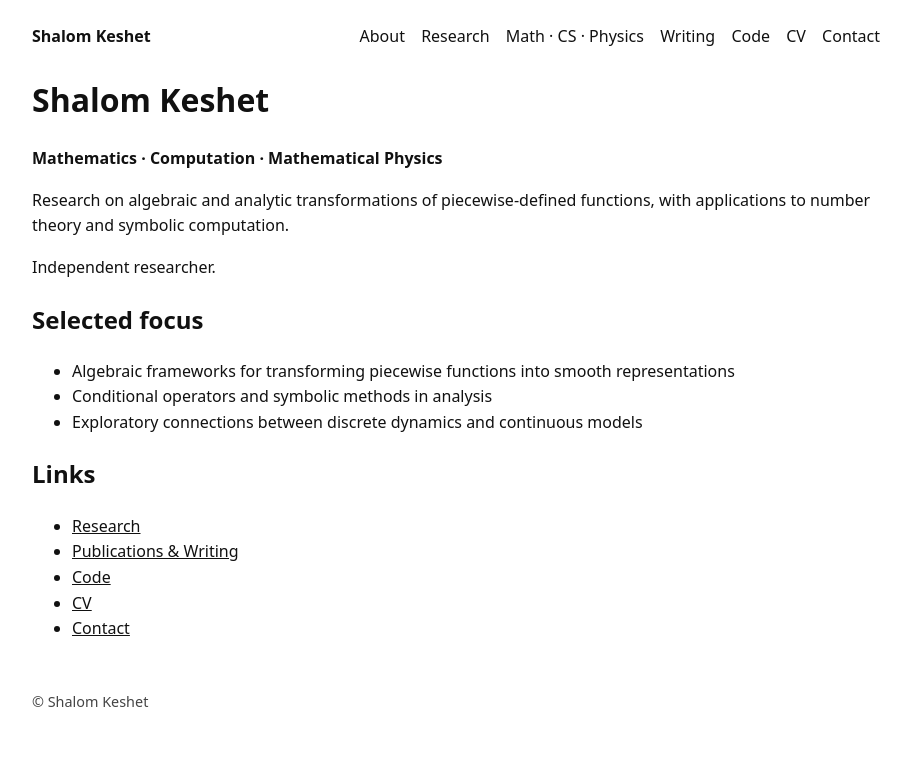
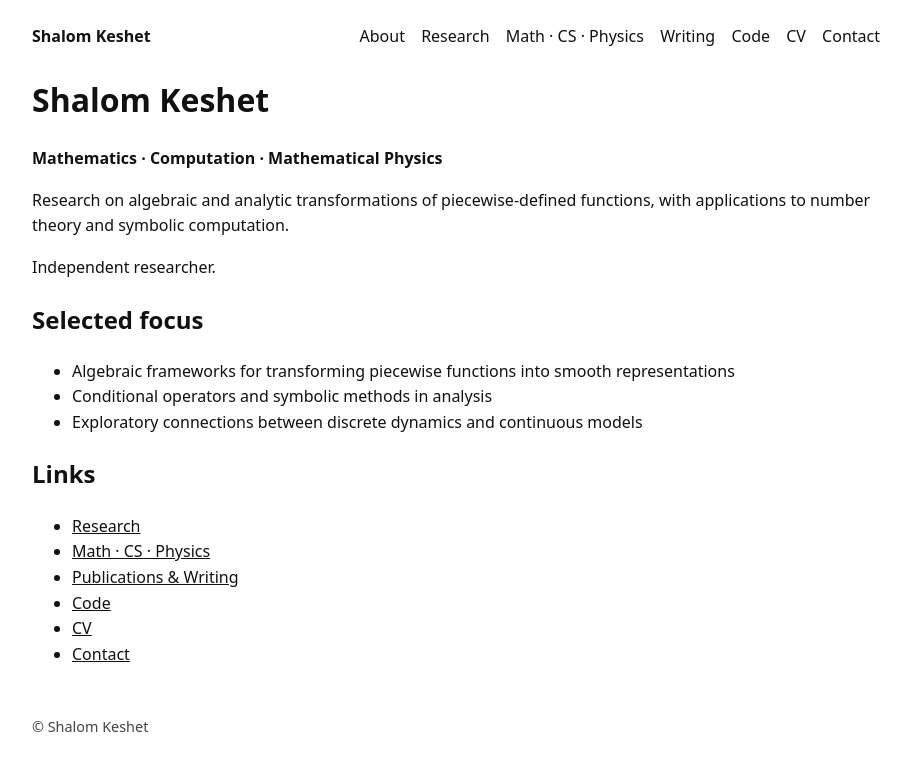
Before and after one commit to shalomkeshet/shalomkeshet.github.io, a Jekyll site: the page built from index.md, in a window 1280 px wide. Shown: the top 771 px of the page, without its empty margins (178-1089 px from the left). Built offline with Jekyll 4.4.1, drawn with Linux system fonts in a browser that asks for light colours.

Commit message:
Add Math/CS/Physics link to home page

```diff
--- a/index.md
+++ b/index.md
@@ -18,6 +18,7 @@ Independent researcher.
 
 ## Links
 - [Research](/research)
+- [Math · CS · Physics](/math-computing-physics)
 - [Publications & Writing](/publications)
 - [Code](/code)
 - [CV](/curriculum-vitae/)
```
